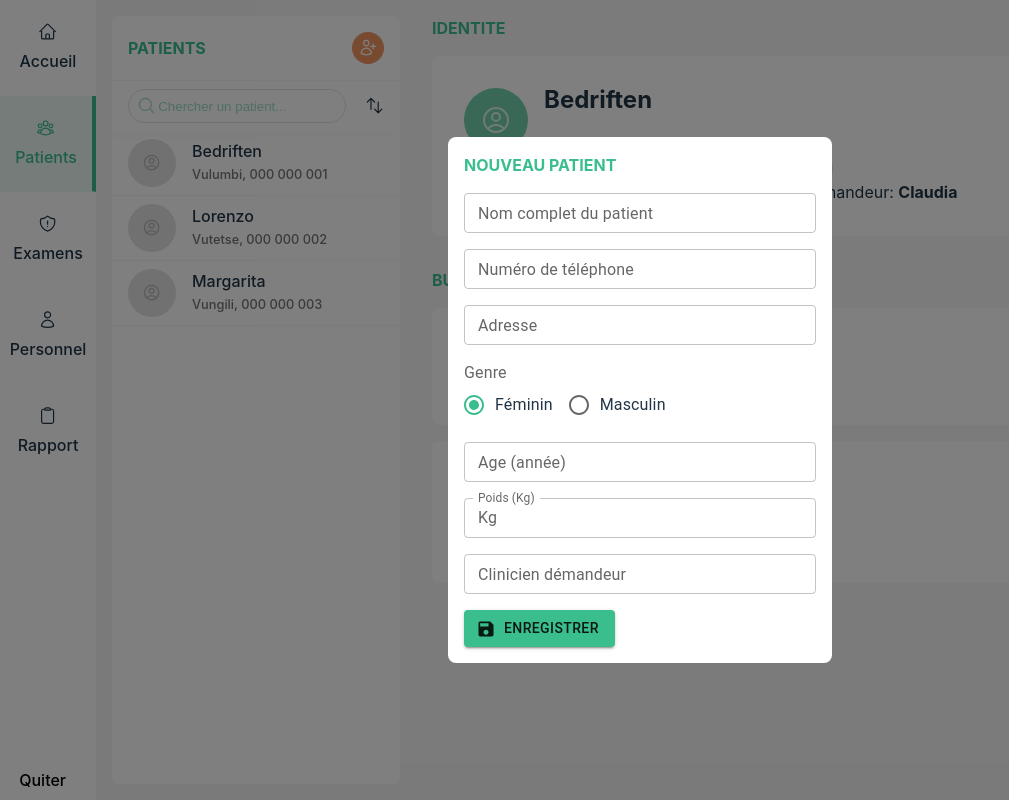
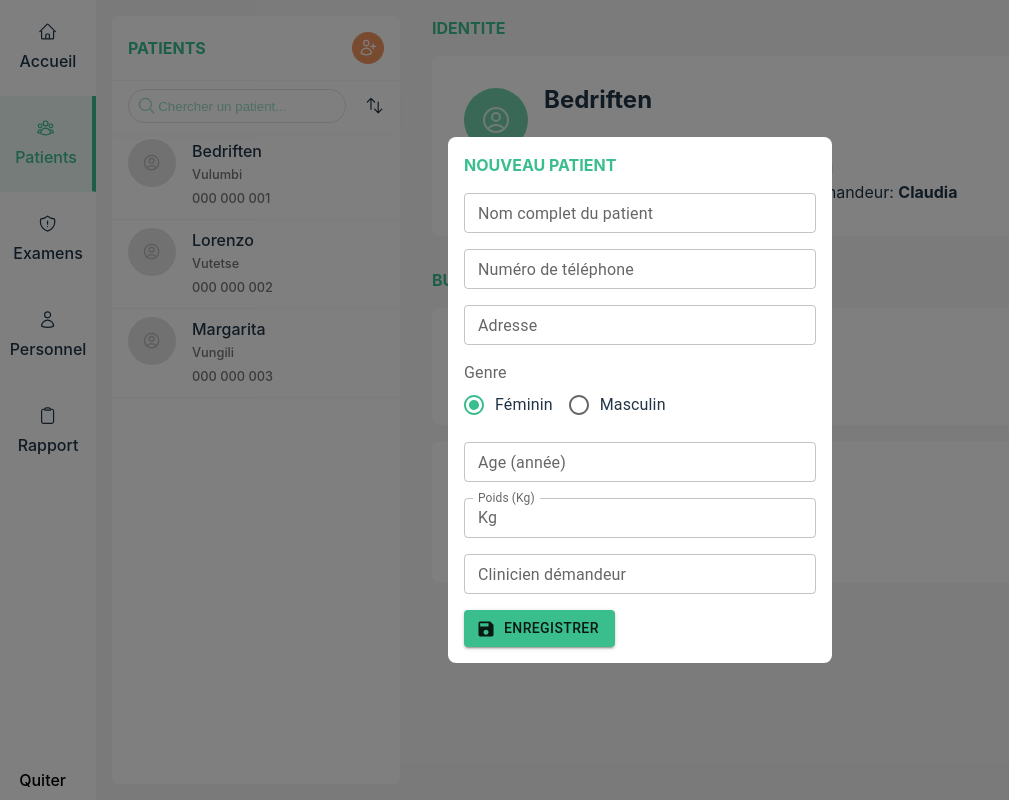
Before and after one commit to thasipablo/mlabs, a React (Vite) app: page /patients in a window 1280 px wide. Both pictures are taken after a click on the button 368 px from the left and 48 px from the top of the page. Shown: the whole page, without its empty margins (0-1009 px from the left). Built offline with nearby package versions, Linux system fonts and the light colour scheme.

Commit message:
display the patient number uder the address in on the patient card

```diff
--- a/src/pages/dashboard/patients/PatientItem.jsx
+++ b/src/pages/dashboard/patients/PatientItem.jsx
@@ -17,7 +17,8 @@ const PatientItem = ({patient, onShowPatientDetails}) => {
       <div className="meta-data">
         <div className="name">{patient.name}</div>
         <div className="address">
-          {patient.address}, {patient.phone}
+          {patient.address} <br />
+          {patient.phone}
         </div>
       </div>
     </NavLink>
--- a/src/pages/dashboard/patients/Patients.jsx
+++ b/src/pages/dashboard/patients/Patients.jsx
@@ -1,4 +1,4 @@
-import { Save } from "@mui/icons-material";
+import { RouterSharp, Save } from "@mui/icons-material";
 import {
   Button,
   Divider,
@@ -15,15 +15,16 @@ import {
 import { Box } from "@mui/system";
 import React, { useState } from "react";
 import { useForm } from "react-hook-form";
-import { Outlet } from "react-router-dom";
-import { yupResolver } from "@hookform/resolvers/yup"
+import { Outlet, useNavigate } from "react-router-dom";
+import { yupResolver } from "@hookform/resolvers/yup";
 import { patientSchema } from "../../../validators/PatientSchema";
 // import Modal from "../../../components/UI/Modal";
 import PatientDetails from "./PatientDetails";
 import PatientList from "./PatientList";
+import { RouteNames } from "../../../data/RouteNames";
 // import { patientSchema } from "../../../validators";
 
-const patients = [
+let patients = [
   {
     id: 1,
     name: "Bedriften",
@@ -111,6 +112,7 @@ const patients = [
 ];
 
 const Patients = () => {
+  const navigate = useNavigate()
   const [patient, setPatient] = useState(patients[0]);
   const [filteredPatients, setFilteredPatients] = useState(patients);
   const [showModal, setShowModal] = useState(false);
@@ -119,7 +121,7 @@ const Patients = () => {
     register,
     handleSubmit,
     formState: { errors },
-  } = useForm({resolver: yupResolver(patientSchema)});
+  } = useForm({ resolver: yupResolver(patientSchema) });
 
   /**
    * this toggles the new patient modal form
@@ -162,8 +164,12 @@ const Patients = () => {
   };
 
   const onSubmit = (data) => {
-    console.log(data);
-    // if data is valid
+    const patient = { ...data, id: patients.length + 1 };
+    console.log(patient);
+    patients = [patient, ...patients];
+    // display the new patient details
+    navigate(`${RouteNames.PATIENT}/${patient.id}`)
+    // hide modal
     setShowModal(!showModal);
   };
 
@@ -284,7 +290,11 @@ const Patients = () => {
                     fullWidth
                     size="small"
                     label="Poids (Kg)"
-                    InputProps={{startAdornment: <InputAdornment position="start">Kg</InputAdornment>}}
+                    InputProps={{
+                      startAdornment: (
+                        <InputAdornment position="start">Kg</InputAdornment>
+                      ),
+                    }}
                     {...register("weight")}
                     error={errors.weight ? true : false}
                     helperText={errors.weight?.message}
```
